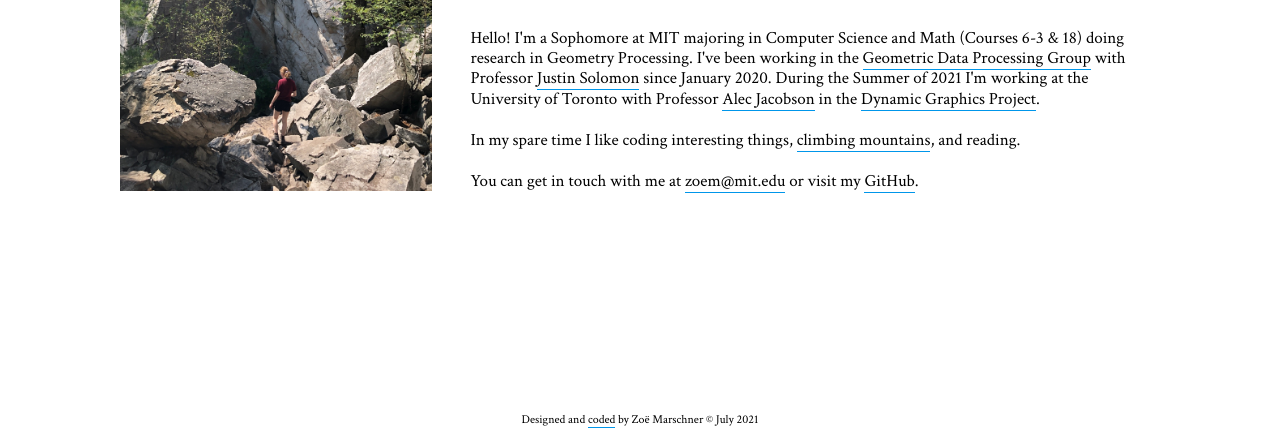
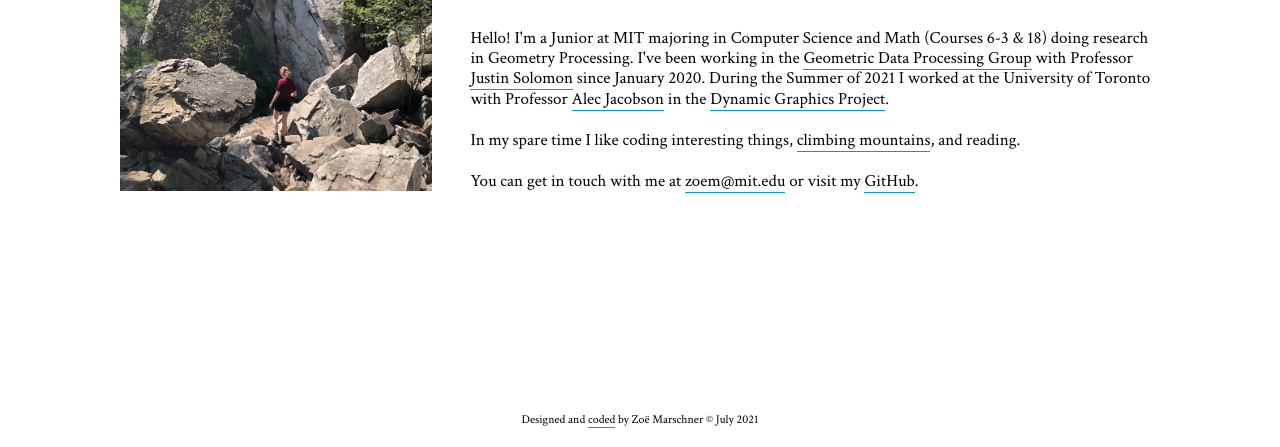
Before and after one commit to zoemarschner/zoemarschner.com, a website: page website/index.html in a window 1280 px wide. Shown: the part 353-800 px from the top of the page. Drawn offline with Linux system fonts and the light colour scheme.

Commit message:
update text

```diff
--- a/website/index.html
+++ b/website/index.html
@@ -25,7 +25,7 @@
 		 		 	<path id="cube_path" stroke-width="1" fill="none"/>
 				</svg>Zoë Marschner
 			</h1>
-			<p id="about"> Hello! I'm a Sophomore at MIT majoring in Computer Science and Math (Courses 6-3 & 18) doing research in Geometry Processing. I've been working in the <a href="http://groups.csail.mit.edu/gdpgroup/index.html" class="ext_link">Geometric Data Processing Group</a> with Professor <a href="https://people.csail.mit.edu/jsolomon/" class = "ext_link"> Justin Solomon</a> since January 2020. During the Summer of 2021 I'm working at the University of Toronto with Professor <a href="https://www.cs.toronto.edu/~jacobson/" class = "ext_link">Alec Jacobson</a> in the <a href="https://www.dgp.toronto.edu/" class="ext_link">Dynamic Graphics Project</a>.<br><br>
+			<p id="about"> Hello! I'm a Junior at MIT majoring in Computer Science and Math (Courses 6-3 & 18) doing research in Geometry Processing. I've been working in the <a href="http://groups.csail.mit.edu/gdpgroup/index.html" class="ext_link">Geometric Data Processing Group</a> with Professor <a href="https://people.csail.mit.edu/jsolomon/" class = "ext_link"> Justin Solomon</a> since January 2020. During the Summer of 2021 I worked at the University of Toronto with Professor <a href="https://www.cs.toronto.edu/~jacobson/" class = "ext_link">Alec Jacobson</a> in the <a href="https://www.dgp.toronto.edu/" class="ext_link">Dynamic Graphics Project</a>.<br><br>
 
 			In my spare time I like coding interesting things, <a href="https://www.peakbagger.com/climber/climber.aspx?cid=32367" class="ext_link">climbing mountains</a>, and reading. <br><br>
 				You can get in touch with me at <a href="mailto:zoem@mit.edu" class="ext_link">zoem@mit.edu</a> or visit my <a href="https://github.com/zoemarschner/" class="ext_link">GitHub</a>. <br>
```
